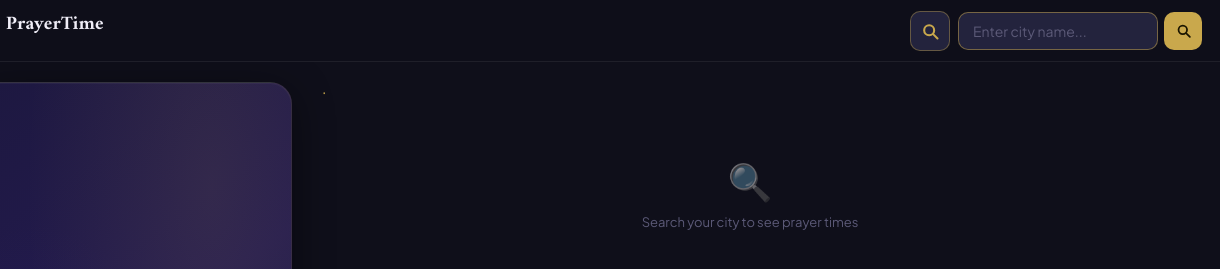
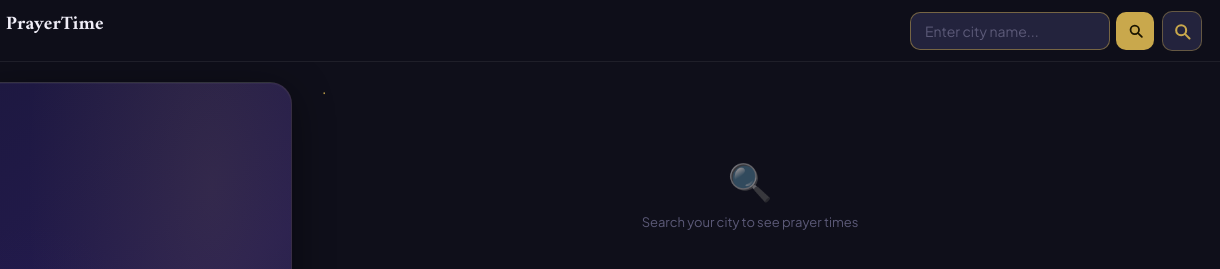
Before and after one commit to Hammadfudda/PrayerTimer, a plain HTML site: page index.html in a window 1280 px wide. Both pictures are taken after a click on the button 1234 px from the left and 30 px from the top of the page. Shown: the top 269 px of the page, 60-1280 px from the left. Drawn offline with Linux system fonts and the light colour scheme.

Commit message:
Add files via upload

```diff
--- a/style.css
+++ b/style.css
@@ -26,6 +26,8 @@ body {
   font-family: var(--font);
   color: var(--text);
   min-height: 100svh;
+  min-height: 100vh;
+  background-attachment: fixed;
 }
 
 /* =====================
@@ -95,6 +97,7 @@ body {
   cursor: pointer;
   transition: color 0.2s, border-color 0.2s;
   flex-shrink: 0;
+  order: 2;
 }
 .search-icon-btn:hover,
 .search-icon-btn.active {
@@ -102,14 +105,15 @@ body {
   border-color: rgba(201,168,76,0.4);
 }
 
-/* Expanding search bar — hidden by default */
+/* Expanding search bar — hidden by default, appears to the LEFT of toggle btn */
 .search-expand {
   display: flex; align-items: center; gap: 6px;
   max-width: 0; overflow: hidden; opacity: 0;
   transition: max-width 0.4s cubic-bezier(0.4,0,0.2,1), opacity 0.3s;
+  order: 1;
 }
 .search-expand.open {
-  max-width: 280px; opacity: 1;
+  max-width: 260px; opacity: 1;
 }
 .search-input {
   background: var(--card2);
```
